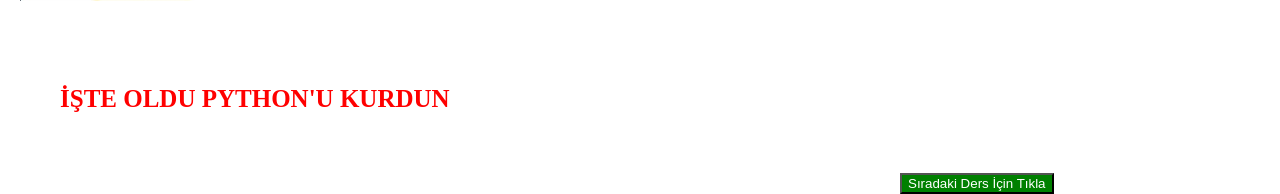
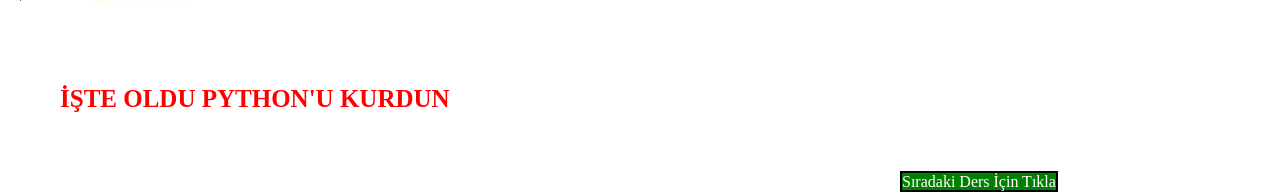
Before and after one commit to sabri6161/python, a Django app: page / in a window 1280 px wide. Shown: the part 1176-1370 px from the top of the page. Run offline with Django 3.2, Linux system fonts and the light colour scheme.

Commit message:
ilk denemem

```diff
--- a/blog/templates/blog/post_list.html
+++ b/blog/templates/blog/post_list.html
@@ -31,7 +31,7 @@
 <p style="font-size:20px">Exe ye tıklıyoruz ve gelen sayfada iki kutucuğu da tikliyoruz sonra İnstall Now diyoruz.</p>
 <img style="margin:20px; width: 50%; height: 370px; padding-top: 10px;" src="{% static 'images/pythonkurulum.jpg' %}" alt="My image">
 <h1 style="padding:30px ;color:red; margin:30px; font-size:25px;">İŞTE OLDU PYTHON'U KURDUN</h1>
-<button style="background-color:green; color:white ; margin-left:900px;" onclick="window.location.href='http://127.0.0.1:8000/ilk_fonksiyon'">Sıradaki Ders İçin Tıkla</button>
+<a style="text-decoration:none; border:2px solid black; background-color:green; color:white ; margin-left:900px;" href="{% url 'blog:ilk_fonksiyon' %}">Sıradaki Ders İçin Tıkla</a>
 
 </body>
 </html>
```
